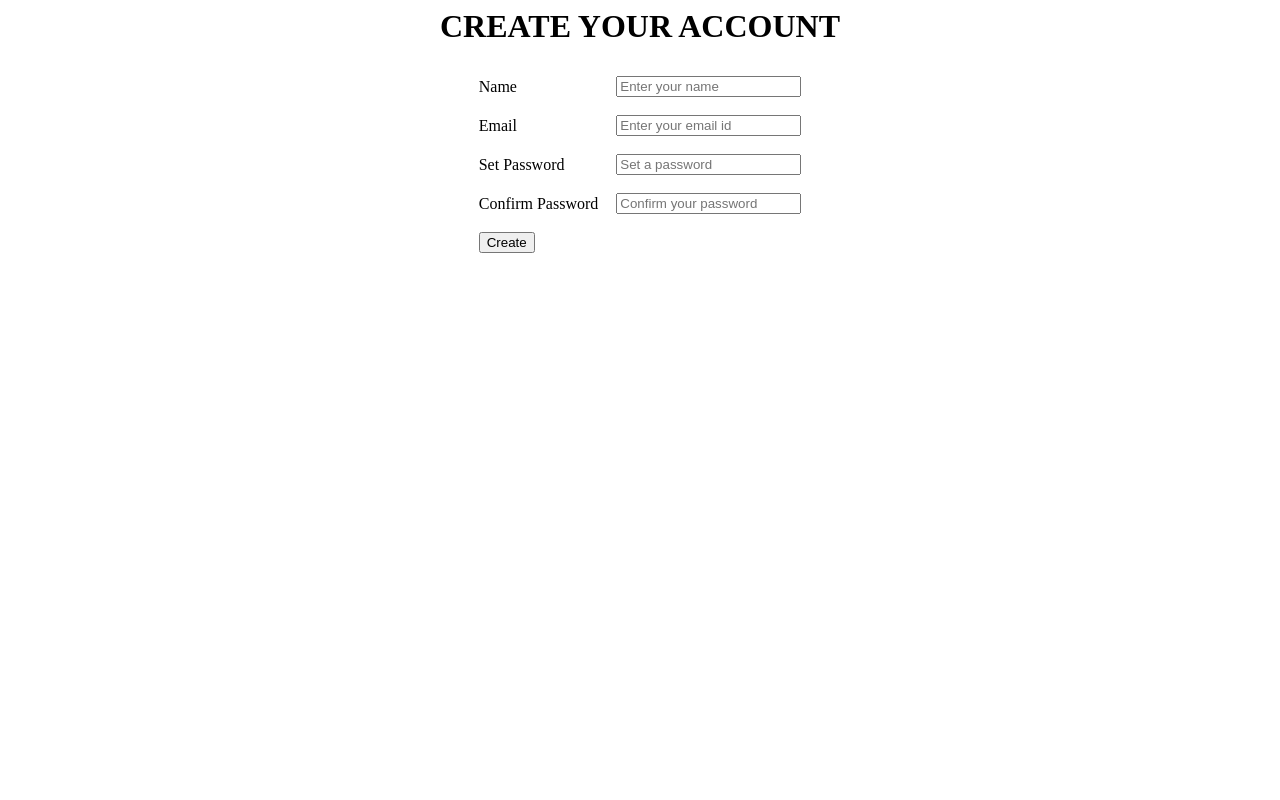
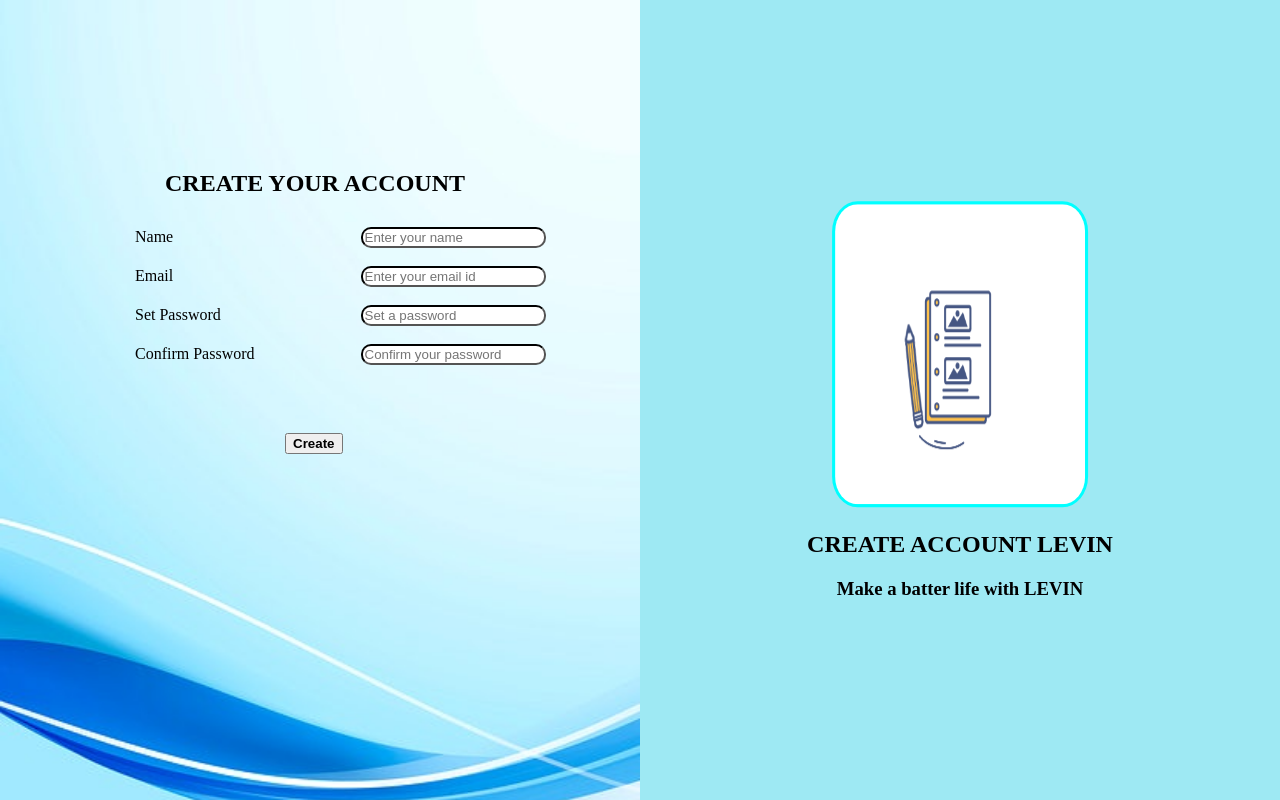
Before and after one commit to kielnaingggolan07/LoginForm, a plain HTML site: page Singup.html in a window 1280 px wide. Drawn offline with Linux system fonts and the light colour scheme.

Commit message:
second change

```diff
--- a/Singup.html
+++ b/Singup.html
@@ -1,60 +1,80 @@
-<html>
+<!DOCTYPE html>
+<html lang="en">
 
 <head>
-    <title> SignUp Page</title>
+    <meta charset="UTF-8">
+    <meta http-equiv="X-UA-Compatible" content="IE=edge">
+    <meta name="viewport" content="width=device-width, initial-scale=1.0">
+    <title>Create Account</title>
+    <link rel="stylesheet" href="singup.css">
 </head>
 
-<body align="center">
-    <h1> CREATE YOUR ACCOUNT</h1>
-    <table cellspacing="2" align="center" cellpadding="8" border="0">
+<body>
+    <div class="split left">
+
+        <div class="centered1">
+            <h2 style="margin-left: 40px;"> CREATE YOUR ACCOUNT</h2>
+            <table cellspacing="2 " cellpadding="8 ">
                 <tr>
                     <td> Name</td>
-            <td><input type="text" placeholder="Enter your name" id="n1"></td>
+                    <td><input type="text " placeholder="Enter your name " id="n1 " style="border-radius: 10px; border-color: black;"></td>
                 </tr>
                 <tr>
                     <td>Email </td>
-            <td><input type="text" placeholder="Enter your email id" id="e1"></td>
+                    <td><input type="text " placeholder="Enter your email id " id="e1 " style="border-radius: 10px; border-color: black;"></td>
                 </tr>
                 <tr>
                     <td> Set Password</td>
-            <td><input type="password" placeholder="Set a password" id="p1"></td>
+                    <td><input type="password" placeholder="Set a password " id="p1 " style="border-radius: 10px; border-color: black;"></td>
                 </tr>
                 <tr>
                     <td>Confirm Password</td>
-            <td><input type="password" placeholder="Confirm your password" id="p2"></td>
+                    <td><input type="password" placeholder="Confirm your password " id="p2 " style="border-radius: 10px; border-color: black;"></td>
                 </tr>
-        <tr>
-            <td>
-                <input type="submit" value="Create" onClick="create_account()" />
+
+                <td><button type="submit" onclick="create_account()" style="margin-left: 150px;"><strong>Create</strong></button></td>
+
+                <!-- <input type="submit" value="create " onClick="create_account() " /> -->
+
             </table>
-    <script type="text/javascript">
+        </div>
+    </div>
+    <div class="split right">
+        <div class="centered">
+            <img src="img/icon book.gif" alt="icon">
+            <h2>CREATE ACCOUNT LEVIN</h2>
+            <h3>Make a batter life with <strong>LEVIN</strong></h3>
+        </div>
+    </div>
+    <script type="text/javascript ">
         function create_account() {
-            var n = document.getElementById("n1").value;
-            var e = document.getElementById("e1").value;
-            var p = document.getElementById("p1").value;
-            var cp = document.getElementById("p2").value;
+            var n = document.getElementById("n1 ").value;
+            var e = document.getElementById("e1 ").value;
+            var p = document.getElementById("p1 ").value;
+            var cp = document.getElementById("p2 ").value;
             //Code for password validation
             var letters = /^[A-Za-z]+$/;
             var email_val = /^([a-zA-Z0-9_\.\-])+\@(([a-zA-Z0-9\-])+\.)+([a-zA-Z0-9]{2,4})+$/;
             //other validations required code
             if (n == '' || e == '' || p == '' || cp == '') {
-                alert("Enter each details correctly");
+                alert("Enter each details correctly ");
             } else if (!letters.test(n)) {
                 alert('Name is incorrect must contain alphabets only');
             } else if (!email_val.test(e)) {
                 alert('Invalid email format please enter valid email id');
             } else if (p != cp) {
-                alert("Passwords not matching");
-            } else if (document.getElementById("p1").value.length > 12) {
-                alert("Password maximum length is 12");
-            } else if (document.getElementById("p1").value.length < 6) {
-                alert("Password minimum length is 6");
+                alert("Passwords not matching ");
+            } else if (document.getElementById("p1 ").value.length > 12) {
+                alert("Password maximum length is 12 ");
+            } else if (document.getElementById("p1 ").value.length < 6) {
+                alert("Password minimum length is 6 ");
             } else {
-                alert("Your account has been created successfully... Redirecting to JavaTpoint.com");
-                window.location = "https://www.javatpoint.com/";
+                alert("Your account has been created successfully... Redirecting to Hesekiel Nainggolan Blogspot ");
+                window.location = "https://nainggolanhesekiel.blogspot.com/ ";
             }
         }
     </script>
+
 </body>
 
 </html>
--- /dev/null
+++ b/singup.css
@@ -0,0 +1,59 @@
+body {
+    align: center;
+    margin-top: 150px;
+}
+
+.split {
+    height: 100%;
+    width: 50%;
+    position: fixed;
+    z-index: 1;
+    top: 0;
+    overflow-x: hidden;
+    padding-top: 20px;
+}
+
+.left {
+    left: 0;
+    background-color: whitesmoke;
+    background: url(img/back.jpg);
+    background-size: cover;
+    background-repeat: no-repeat;
+}
+
+.right {
+    right: 0;
+    background-color: rgb(158, 233, 243);
+}
+
+.centered {
+    position: absolute;
+    top: 50%;
+    left: 50%;
+    transform: translate(-50%, -50%);
+    text-align: center;
+    color: black;
+}
+
+.centered1 {
+    margin-top: 150px;
+    margin-left: 125px;
+}
+
+.centered img {
+    height: 300px;
+    width: 250px;
+    border-radius: 10%;
+    border-color: cyan;
+    border-style: solid;
+    background-color: cyan;
+}
+
+button {
+    margin-top: 50px;
+}
+
+button:hover {
+    color: black;
+    background-color: red;
+}
--- /dev/null
+++ b/style.css
@@ -0,0 +1,92 @@
+/* body {
+    background-color: aqua;
+} */
+
+.kotak {
+    color: rgb(10, 10, 10);
+    border-style: solid;
+    border-color: cyan;
+    border-radius: 20px;
+    width: 400px;
+    height: 300px;
+    margin-left: 120px;
+    margin-top: 120px;
+    background-color: #c0c0c0;
+}
+
+body {
+    font-family: Arial;
+    color: cyan;
+}
+
+.split {
+    height: 100%;
+    width: 50%;
+    position: fixed;
+    z-index: 1;
+    top: 0;
+    overflow-x: hidden;
+    padding-top: 20px;
+}
+
+.left {
+    left: 0;
+    background-color: whitesmoke;
+}
+
+.right {
+    right: 0;
+    background-color: rgb(158, 233, 243);
+}
+
+.centered {
+    position: absolute;
+    top: 50%;
+    left: 50%;
+    transform: translate(-50%, -50%);
+    text-align: center;
+    color: black;
+}
+
+.centered img {
+    height: 400px;
+    width: 350px;
+    border-radius: 10%;
+    border-color: cyan;
+    border-style: solid;
+    background-color: cyan;
+}
+
+button:hover {
+    color: black;
+    background-color: cyan;
+}
+
+.link {
+    display: flex;
+    justify-content: center;
+    flex-direction: column;
+    padding: 10px;
+}
+
+.link>h4 {
+    margin-bottom: 3px;
+}
+
+.link>a {
+    text-decoration: none;
+    color: #222;
+    font-size: 10px;
+    text-align: center;
+    border: 3px solid #222;
+    background-color: #eaeaea;
+    border-radius: 7px;
+    margin: 5px 200px;
+    padding: 10px;
+    text-transform: uppercase;
+    font-weight: 20px;
+}
+
+.link>a:hover {
+    background-color: rgb(186, 245, 245);
+}
```
Also changed, not shown: index.html (deleted, +0 -35 lines), index1.html (added, +57 -0 lines), img/awan.jpg (added), img/back.jpg (added), img/hasil1.PNG (added), img/hasil2.PNG (added), img/icon book.gif (added), img/logo.jpg (added), img/welcome.gif (added). Lines whose indentation alone changed are shown as unchanged.
